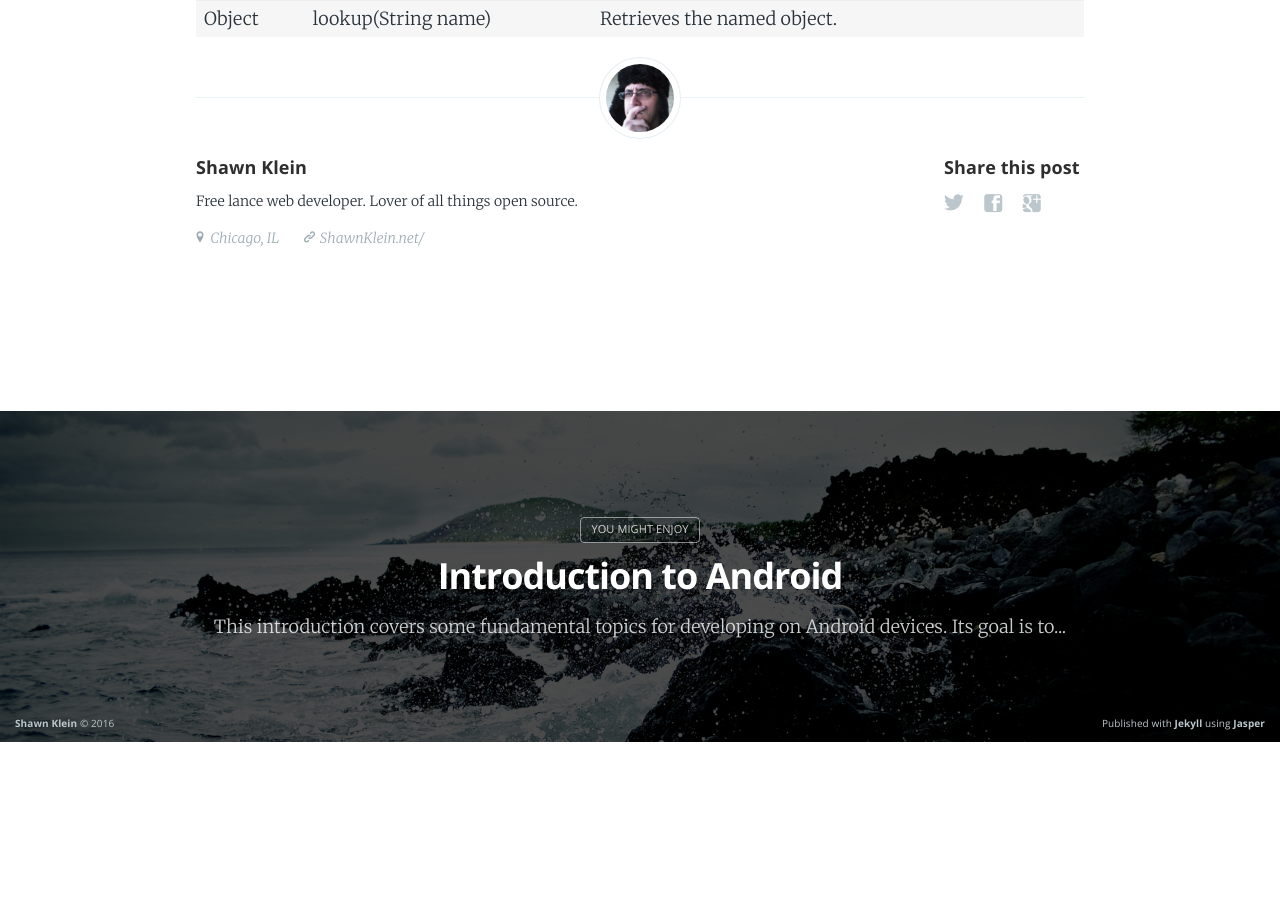
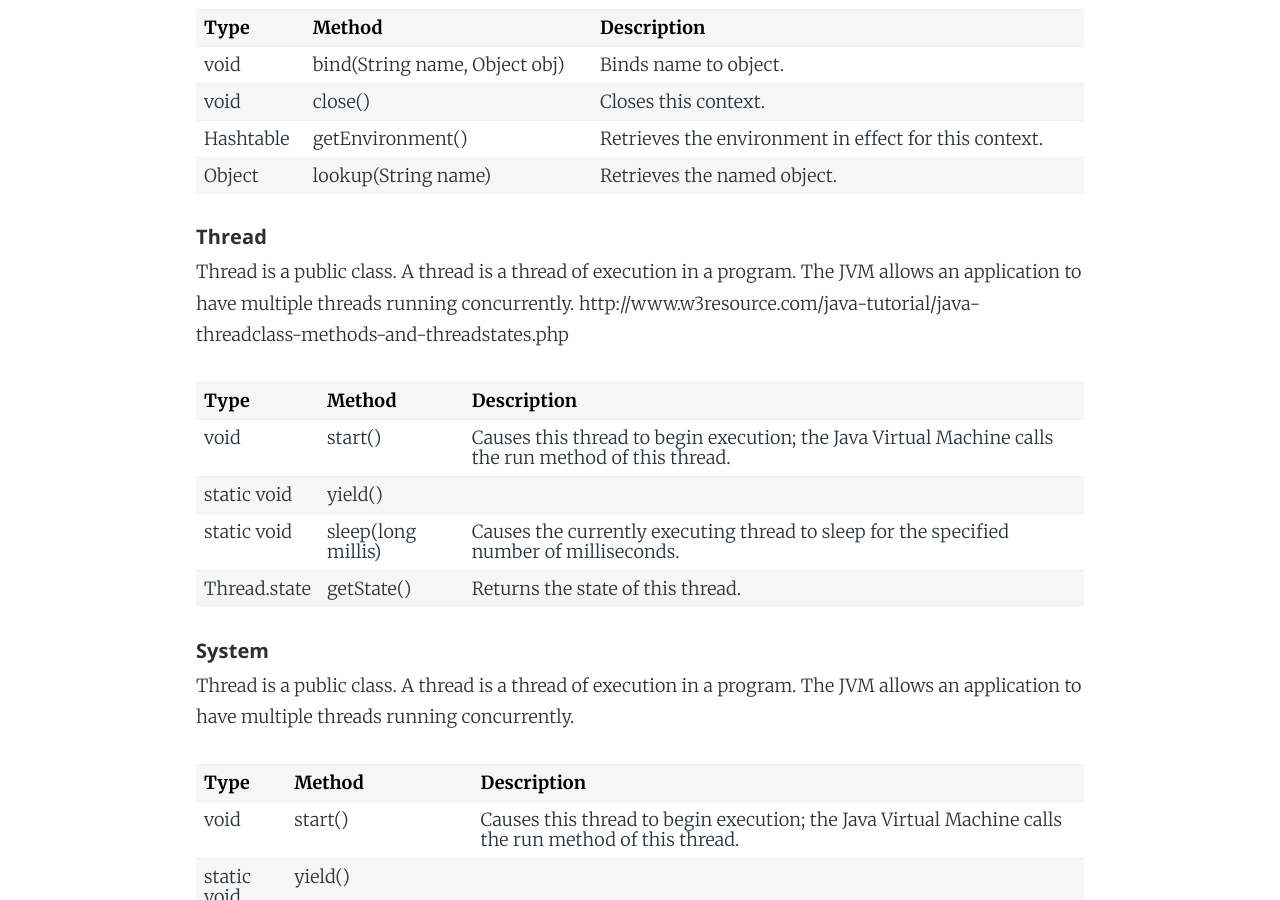
Before and after one commit to Carpk/ShawnKlein, a Jekyll site: the page built from _posts/2016-08-10-java-basics.md, in a window 1280 px wide and 900 px high, scrolled down 4971 px. Built offline with Jekyll 4.4.1, drawn with Linux system fonts in a browser that asks for light colours; nearby versions of some CDN libraries; some web fonts are replaced; Markdown is read by kramdown in place of the engine named in the settings; before the commit the page ends 5713 px from its top, so only the background shows below that; some of the changed text lies outside the part shown.

Commit message:
create a list of topic to cover in order to complete java-basics blog post

```diff
--- a/_posts/2016-08-10-java-basics.md
+++ b/_posts/2016-08-10-java-basics.md
@@ -191,10 +194,16 @@
 
 The Java Platform API Specification contains the complete listing for all packages, interfaces, classes, fields, and methods supplied by the Java SE platform. Load the page in your browser and bookmark it. As a programmer, it will become your single most important piece of reference documentation.
 
+###### Thread pools
+
+ IO streams
+ logging classes
+ ant
 
 ### Classes
 
 We compiled a small list of notable classes that deserve some reconigtion.
+final static abstract synchronize this super transient  keywords
 
 ###### Conext
 
@@ -228,3 +237,113 @@
     <td>Retrieves the named object.</td>
   </tr>
 </table>
+
+###### Thread
+
+Thread is a public class. A thread is a thread of execution in a program. The JVM allows an application to have multiple threads running concurrently.
+http://www.w3resource.com/java-tutorial/java-threadclass-methods-and-threadstates.php
+
+<table style="width:100%">
+  <tr>
+    <th>Type</th>
+    <th>Method</th>
+    <th>Description</th>
+  </tr>
+  <tr>
+    <td>void</td>
+    <td>start()</td>
+    <td>Causes this thread to begin execution; the Java Virtual Machine calls the run method of this thread.</td>
+  </tr>
+  <tr>
+    <td>static void</td>
+    <td>yield()</td>
+    <td></td>
+  </tr>
+  <tr>
+    <td>static void</td>
+    <td>sleep(long millis)</td>
+    <td>Causes the currently executing thread to sleep for the specified number of milliseconds.</td>
+  </tr>
+  <tr>
+    <td>Thread.state</td>
+    <td>getState()</td>
+    <td>Returns the state of this thread.</td>
+  </tr>
+</table>
+
+
+###### System
+
+Thread is a public class. A thread is a thread of execution in a program. The JVM allows an application to have multiple threads running concurrently.
+
+
+<table style="width:100%">
+  <tr>
+    <th>Type</th>
+    <th>Method</th>
+    <th>Description</th>
+  </tr>
+  <tr>
+    <td>void</td>
+    <td>start()</td>
+    <td>Causes this thread to begin execution; the Java Virtual Machine calls the run method of this thread.</td>
+  </tr>
+  <tr>
+    <td>static void</td>
+    <td>yield()</td>
+    <td></td>
+  </tr>
+  <tr>
+    <td></td>
+    <td>getEnvironment()</td>
+    <td>Retrieves the environment in effect for this context.</td>
+  </tr>
+  <tr>
+    <td></td>
+    <td>lookup(String name)</td>
+    <td>Retrieves the named object.</td>
+  </tr>
+</table>
+
+
+
+#### Things I would like to cover
+
+# Class declaration rules
+# Access Modifiers
+# final static abstract synchronize this super transient  keywords
+# Interface and abstract classes
+# Object class & its methods
+# HashCode and Equals methods Contract
+#Immutable Classes String, Wrapper classes
+# Collection API  java.util package
+# Supportive interface Comparable Comparator Runnable Callable Serializeable
+# Concurrent API & when to use which collection classes
+# Naming Conventions (First Character should be uppercase in class name, etc..)
+# Java is Complete Object Oriented Programming
+# Java is Call by Value not call by reference
+# JVM, JRE, JDK
+# Class Loader, Java Memory Model, Concurrent Package, Executor Framework.
+# java.io package
+# Understanding of data Structure and Algorithms is a plus!
+# Oops Principle and Design pattern
+Core java in java.lang, esp. Thread and ThreadLocal
+Collections in java.util
+Streams in java.io
+java.net classes esp. HttpURLConnection
+SQL in java.sql esp. PreparedStatement and ResultSet, which will be used with Android's SQLite database.
+Pattern and Matcher in java.util.regex
+Generics: Lesson: Generics
+Reflection: Trail: The Reflection API
+
+OOPs concept
+String handling
+Exception handling
+Multithreading
+Synchronization
+I/O
+Networking
+Collection
+Inheritance
+Interface
+Packages etc
```
Also changed, not shown: other parts of _posts/2016-08-10-java-basics.md (+3 -0 lines).
